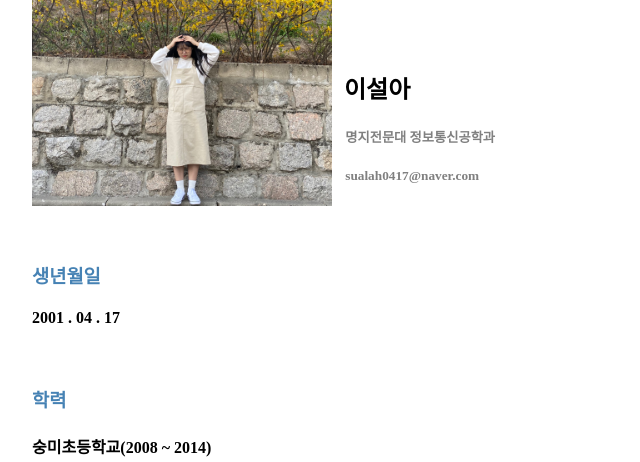
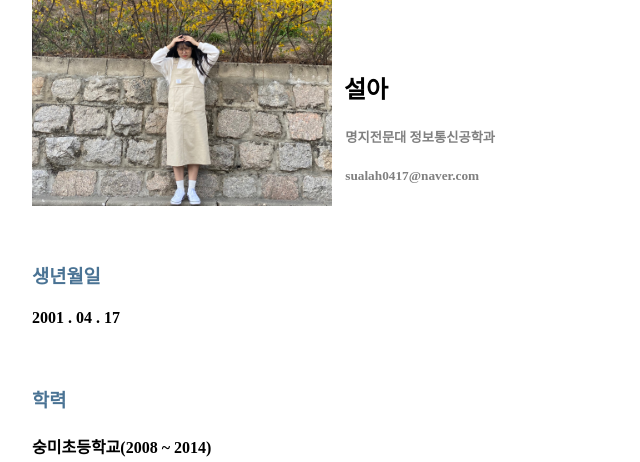
Before and after one commit to LSeolAh/git_pracitce_1, a plain HTML site: page 첫번째페이지.html in a window 1280 px wide. Shown: the part 132-594 px from the top of the page, 148-788 px from the left. Drawn offline with Linux system fonts and the light colour scheme.

Commit message:
second commit

```diff
--- a/첫번째페이지.html
+++ b/첫번째페이지.html
@@ -20,7 +20,7 @@
         }
 
         h5 {color: gray;}
-        h3 {color: steelblue;}
+        h3 {color: rgb(74, 115, 148);}
 
         img {float: left;}
 
@@ -33,7 +33,7 @@
                     <br>
                     <img src="내사진.jpg" width="300px">
                     <br><br><br><br><br><br><br><br>
-                    <h1>&nbsp;&nbsp;이설아</h1>
+                    <h1>&nbsp;&nbsp;설아</h1>
                     <h5>&nbsp;&nbsp;&nbsp;&nbsp;명지전문대 정보통신공학과</h5>
                     <h5>&nbsp;&nbsp;&nbsp;&nbsp;sualah0417@naver.com</h5>
                     <br>
```
